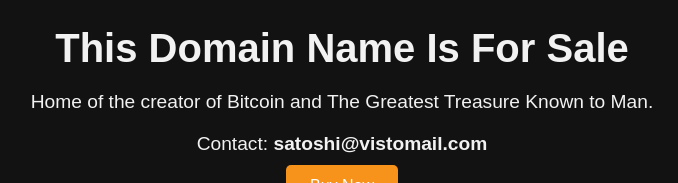
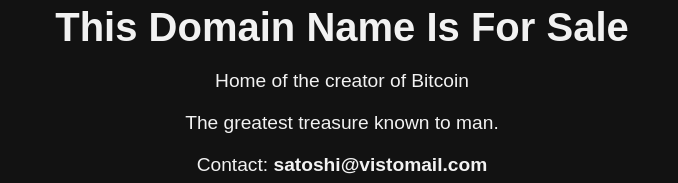
Before and after one commit to Elbannaorg/Ir, a plain HTML site: page index.html in a window 1280 px wide. Shown: the part 183-366 px from the top of the page, without its empty margins (298-976 px from the left). Drawn offline with Linux system fonts and the light colour scheme.

Commit message:
Update index.html

```diff
--- a/index.html
+++ b/index.html
@@ -70,7 +70,8 @@
     <!-- Content -->
     <img src="https://upload.wikimedia.org/wikipedia/commons/thumb/4/46/Bitcoin.svg/1200px-Bitcoin.svg.png" alt="Bitcoin Logo">
     <h1>This Domain Name Is For Sale</h1>
-    <p>Home of the creator of Bitcoin and The Greatest Treasure Known to Man.</p>
+    <p>Home of the creator of Bitcoin</p>
+    <p>The greatest treasure known to man.</p>
     <p>Contact: <strong>satoshi@vistomail.com</strong></p>
     <a href="https://nowpayments.io/payment/?iid=5881933450" class="button" target="_blank">Buy Now</a>
 
```
